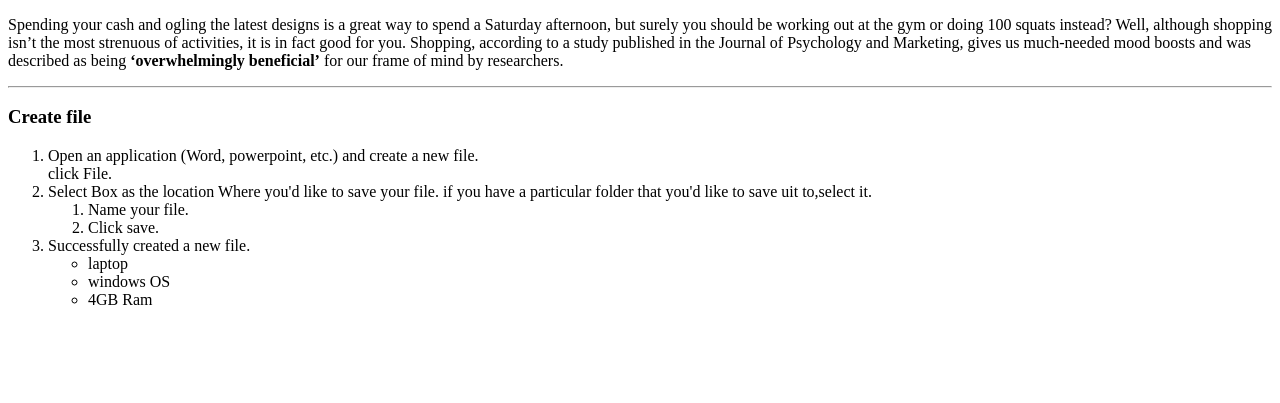
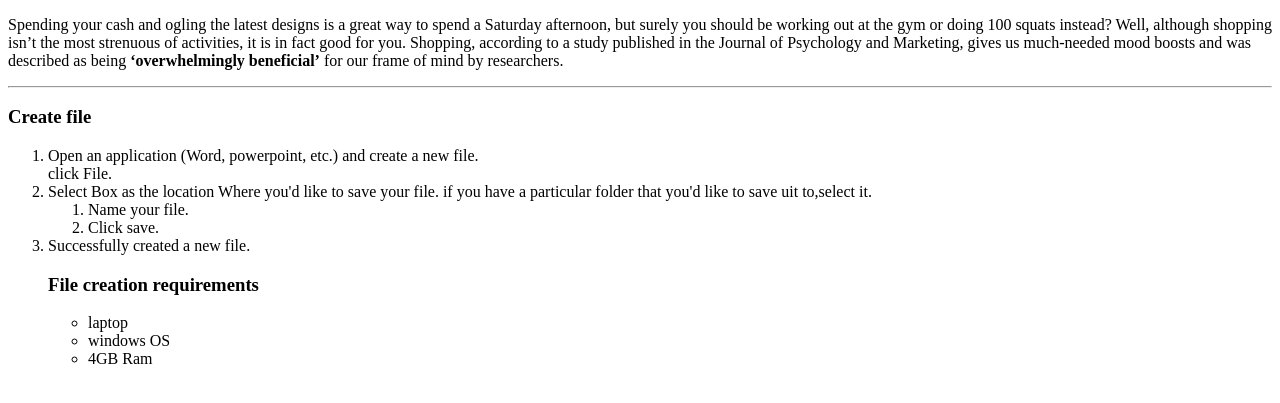
Before and after one commit to 44-563-Web-Apps-S21/webapps-s21-assignment-3-Amulyabaddam555, a plain HTML site: page index.html in a window 1280 px wide. Shown: the part 105-508 px from the top of the page. Drawn offline with Linux system fonts and the light colour scheme.

Commit message:
unordered list

```diff
--- a/index.html
+++ b/index.html
@@ -25,6 +25,7 @@
   </li>
   <li>Successfully created a new file.</li>
 
+  <h3>File creation requirements</h3>
 <ul>
   <li> laptop</li>
    <li> windows OS </li>
```
